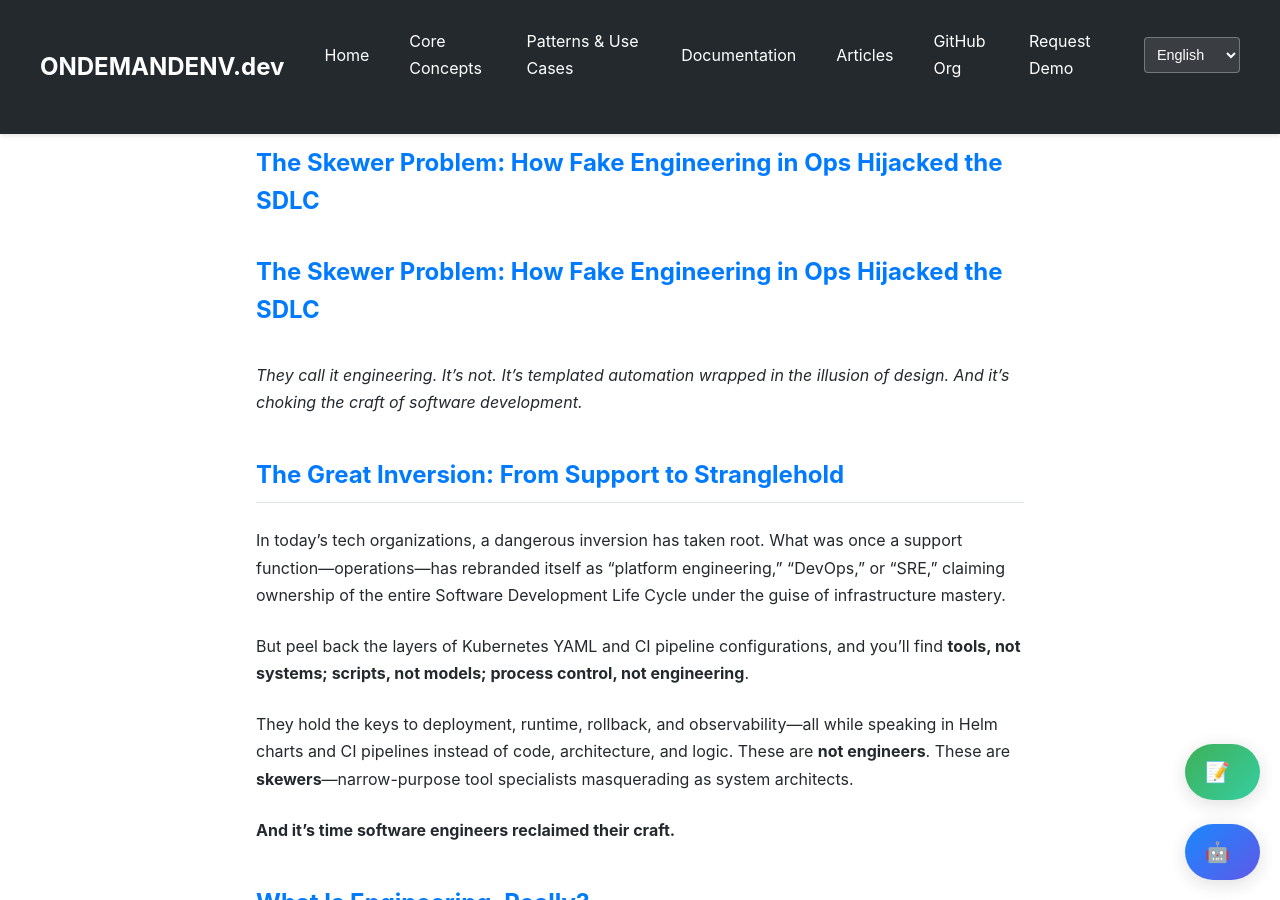
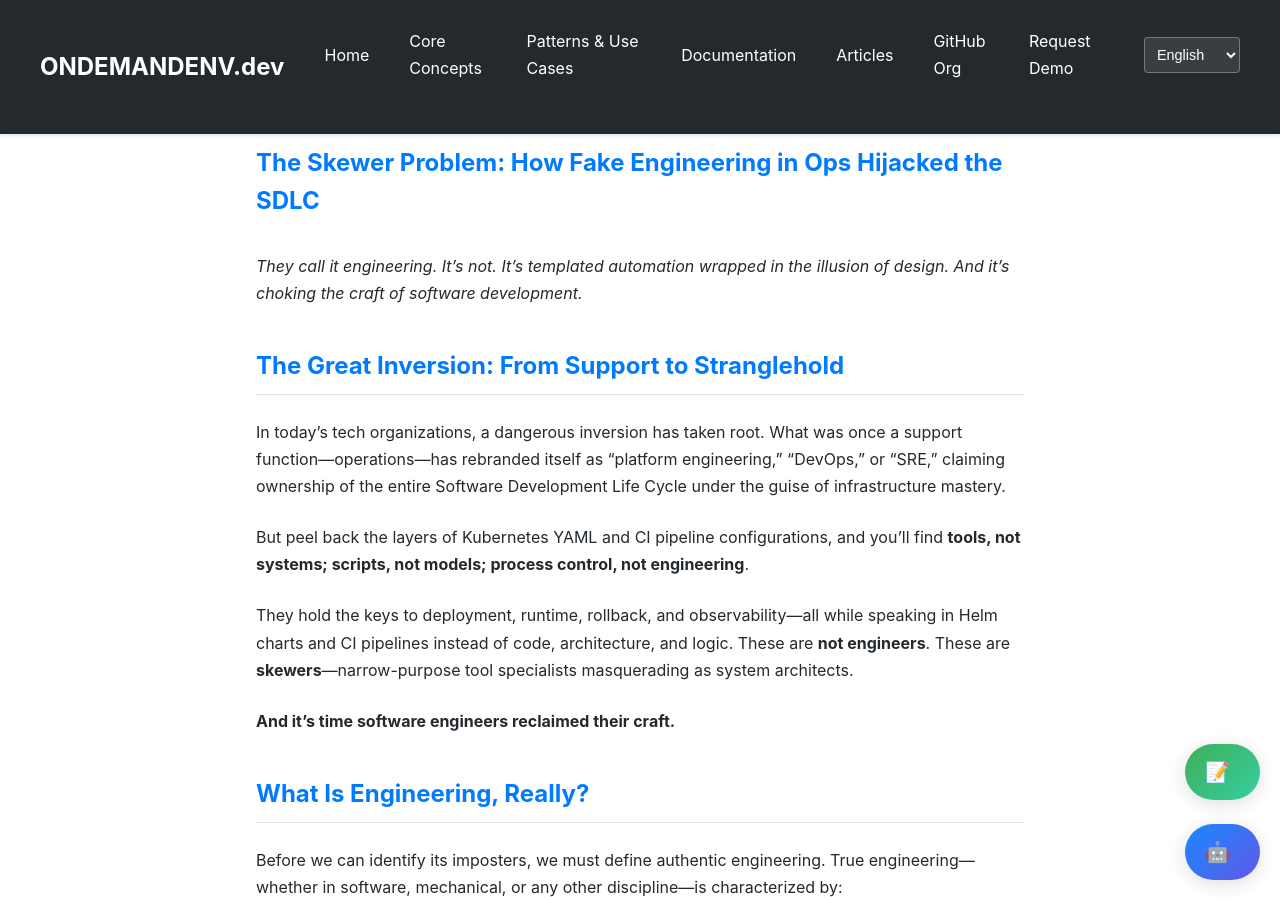
Before and after one commit to ondemandenv/ondemandenv.github.io, a Jekyll site: the page built from articles/skewer-problem-fake-engineering-ops.md, in a window 1280 px wide and 900 px high. Built offline with Jekyll 4.4.1, drawn with Linux system fonts in a browser that asks for light colours; a script that is not in the unit is left out.

Commit message:
fake eng+

```diff
--- a/articles/skewer-problem-fake-engineering-ops.md
+++ b/articles/skewer-problem-fake-engineering-ops.md
@@ -7,8 +7,6 @@ author: "ONDEMANDENV Platform Team"
 tags: ["Platform Engineering", "DevOps", "Architecture", "SDLC", "Engineering Principles"]
 permalink: /articles/skewer-problem-fake-engineering-ops/
 ---
-
-# The Skewer Problem: How Fake Engineering in Ops Hijacked the SDLC
 
 *They call it engineering. It's not. It's templated automation wrapped in the illusion of design. And it's choking the craft of software development.*
 
```
